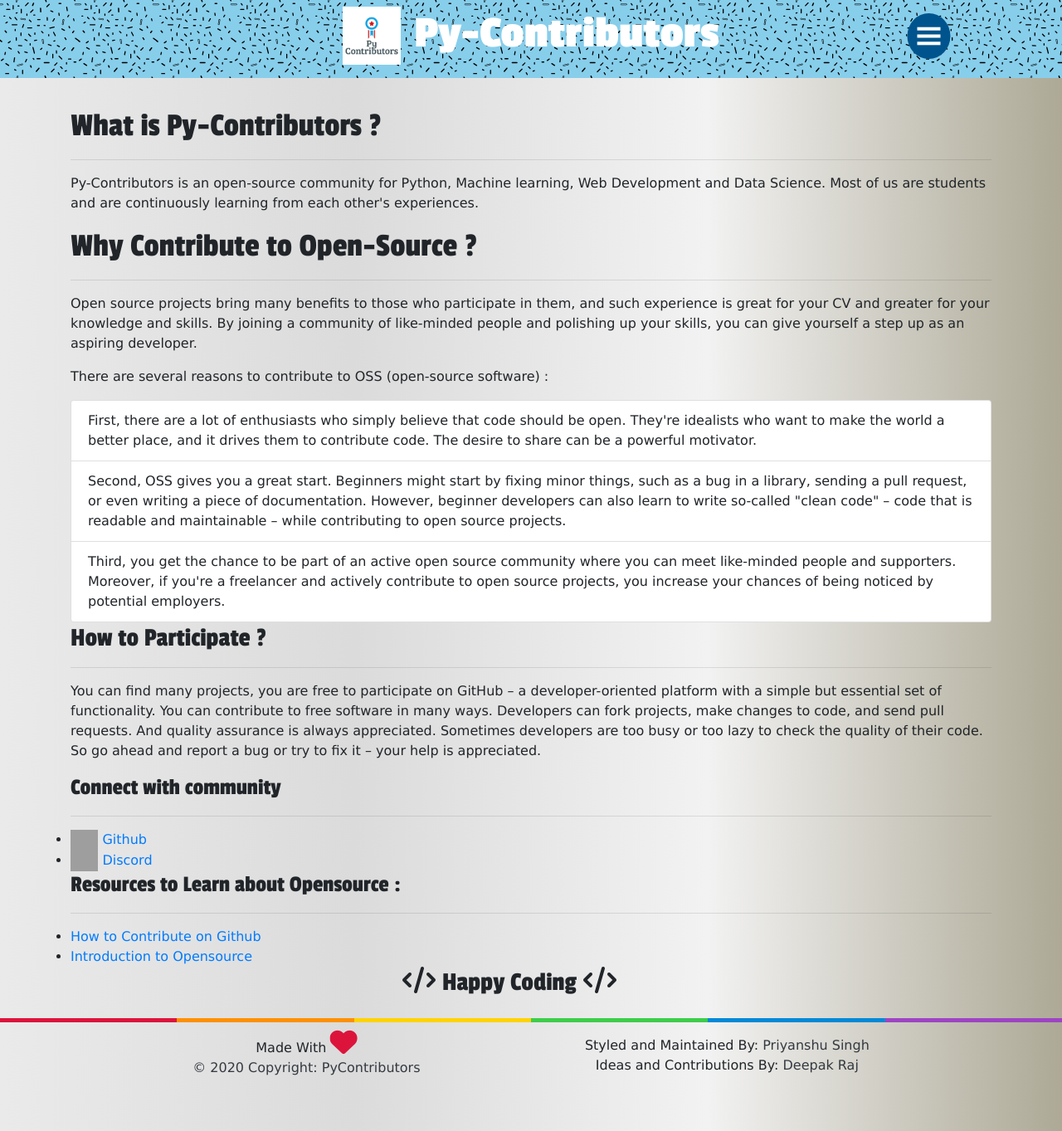
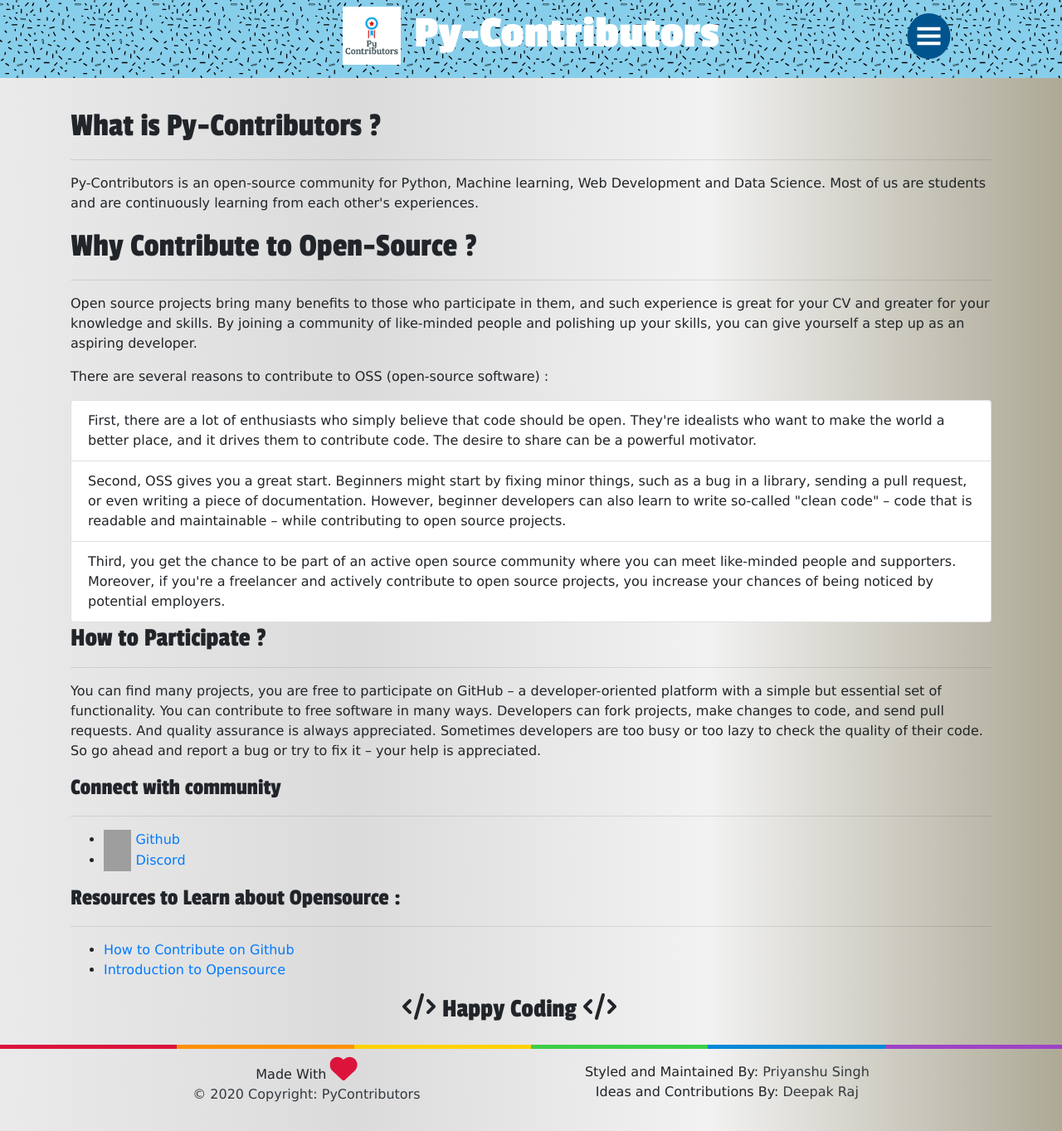
Before and after one commit to Py-Contributors/py-contributors.github.io, a Jekyll site: the page built from join-us/index.html, in a window 1280 px wide and 1363 px high. Shown: the whole window at 83% size. Built offline with Jekyll 4.4.1, drawn with Linux system fonts in a browser that asks for light colours; nearby versions of some CDN libraries; grey boxes are pictures that could not be loaded.

Commit message:
updating join page

```diff
--- a/join-us/index.html
+++ b/join-us/index.html
@@ -35,13 +35,13 @@ active : join-us
 <p>You can find many projects, you are free to participate on GitHub – a developer-oriented platform with a simple but essential set of functionality. You can contribute to free software in many ways. Developers can fork projects, make changes to code, and send pull requests. And quality assurance is always appreciated. Sometimes developers are too busy or too lazy to check the quality of their code. So go ahead and report a bug or try to fix it – your help is appreciated.</p>
 
 <h3> Connect with community</h3><hr>
-<ul class="list-group">
+<ul>
 <li><a href="https://github.com/py-contributors/" target="_blank"><img class="logo" src="https://raw.githubusercontent.com/DrakeEntity/project-Image/master/github-logo.jpg"> Github</a></li>
 <li><a href="https://discord.gg/JfbK3bS" target="_blank"><img class="logo"src="https://raw.githubusercontent.com/DrakeEntity/project-Image/master/discord-logo.png"> Discord</a></li>
 </ul>
 
 <h3>Resources to Learn about Opensource : </h3><hr>
-<ul class="list-group">
+<ul>
 <li><a href="https://www.dataschool.io/how-to-contribute-on-github/" target="_blank">How to Contribute on Github</a></li>
 <li><a href="https://www.digitalocean.com/community/tutorial_series/an-introduction-to-open-source" target="_blank">Introduction to Opensource</a></li>
 </ul>
```
